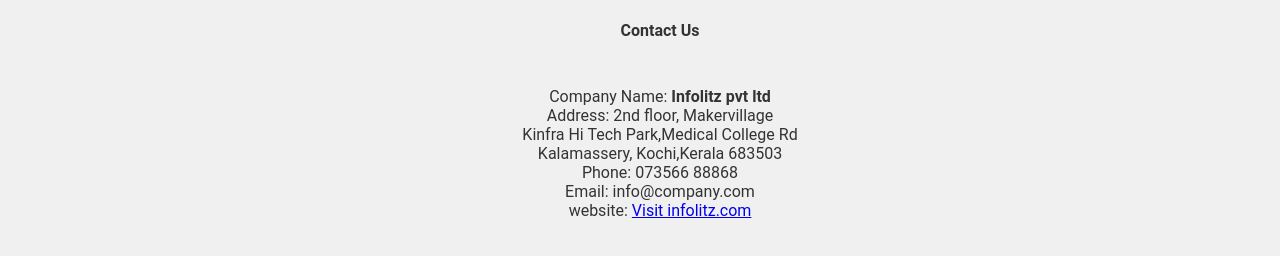
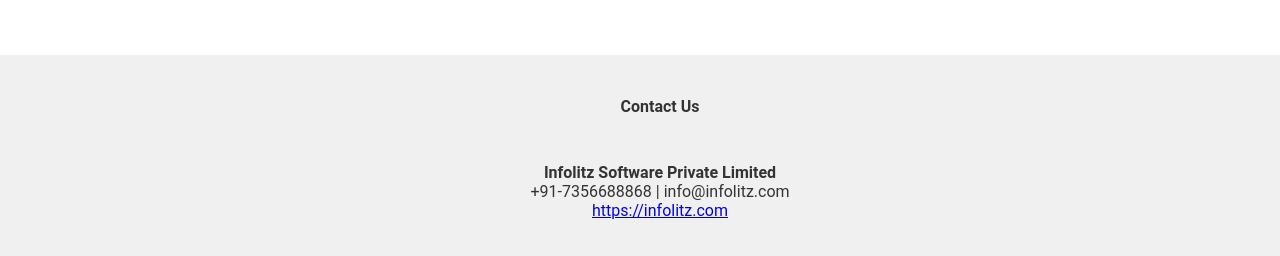
Before and after one commit to itsmeshaiju/Python-Chat-boot, a Django app: template chatgptapp/templates/pdf.html in a window 1280 px wide. Shown: the part 544-800 px from the top of the page. Run offline with Django 4.2, Linux system fonts and the light colour scheme; the template is opened without the code that fills it, so the values that code supplies are empty.

Commit message:
chatbot.V1.0

```diff
--- a/chatgptapp/templates/pdf.html
+++ b/chatgptapp/templates/pdf.html
@@ -3,7 +3,7 @@
 <html>
 
 <head>
-    <title>Preview</title>
+    <title>PDF</title>
     <style type="text/css">
         body {
             font-family: 'Roboto', sans-serif;
@@ -103,15 +103,12 @@
 
     <!-- Change the footer to a "Contact Us" footer with a company logo -->
     <footer>
-        <img src="{% static 'images/infolitz_logo.png' %}" alt="Company Logo" class="footer-logo">
         <h4>Contact Us</h4>
         <div class="contact-info">
             <p>
-                Company Name: <strong>Infolitz pvt ltd</strong><br>
-                Address: 2nd floor, Makervillage<br>Kinfra Hi Tech Park,Medical College Rd<br>Kalamassery, Kochi,Kerala 683503<br>
-                Phone:  073566 88868<br>
-                Email: info@company.com<br>
-                website: <a href="https://infolitz.com/">Visit infolitz.com </a>
+                <strong>Infolitz Software Private Limited</strong><br>
+                +91-7356688868 | info@infolitz.com<br>
+                <a href="https://infolitz.com/">https://infolitz.com</a>
             </p>
         </div>
     </footer>
```
Also changed, not shown: chatgptapp/templates/index.html (+4 -4 lines).
